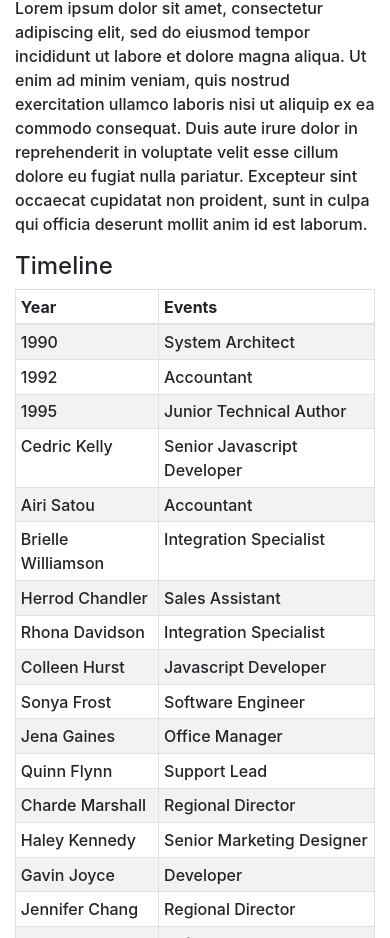
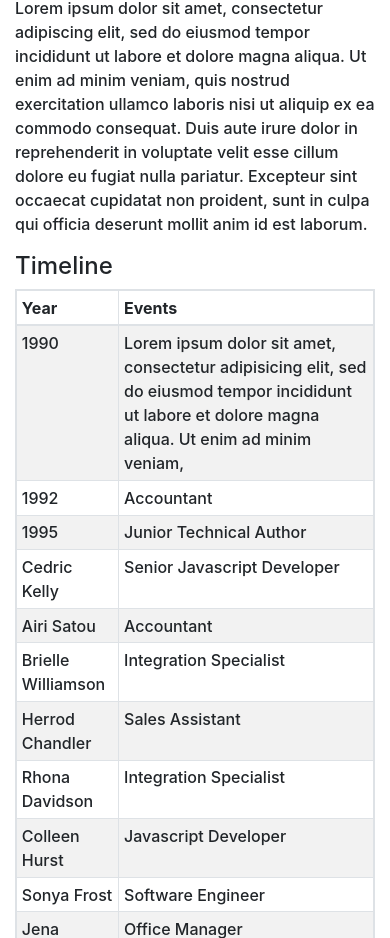
Before and after one commit to ketan-lambat/IIITsCouncil-Frontend, a plain HTML site: page About/History/index.html in a window 390 px wide. Shown: the part 162-1100 px from the top of the page. Drawn offline with nearby package versions, Linux system fonts and the light colour scheme.

Commit message:
Commit of tables responsivity

```diff
--- a/About/History/index.html
+++ b/About/History/index.html
@@ -70,7 +70,7 @@
             <div class="underline"></div></span>
         <p>Lorem ipsum dolor sit amet, consectetur adipiscing elit, sed do eiusmod tempor incididunt ut labore et dolore magna aliqua. Ut enim ad minim veniam, quis nostrud exercitation ullamco laboris nisi ut aliquip ex ea commodo consequat. Duis aute irure dolor in reprehenderit in voluptate velit esse cillum dolore eu fugiat nulla pariatur. Excepteur sint occaecat cupidatat non proident, sunt in culpa qui officia deserunt mollit anim id est laborum.</p>
         <h4>Timeline</h4>
-        <table id="dtBasicExample" class="table table-striped table-bordered table-sm" cellspacing="0" width="100%">
+        <table id="dtBasicExample" class="table table-striped table-bordered table-sm table-responsive " cellspacing="0" width="100%">
   <thead>
     <tr>
       <th class="th-sm">Year
@@ -85,7 +85,9 @@
   <tbody>
     <tr>
       <td>1990</td>
-      <td>System Architect</td>
+      <td>Lorem ipsum dolor sit amet, consectetur adipisicing elit, sed do eiusmod
+      tempor incididunt ut labore et dolore magna aliqua. Ut enim ad minim veniam,
+      </td>
 
     </tr>
     <tr>
```
Also changed, not shown: About/PPP Partners/index.html (+2 -2 lines).
